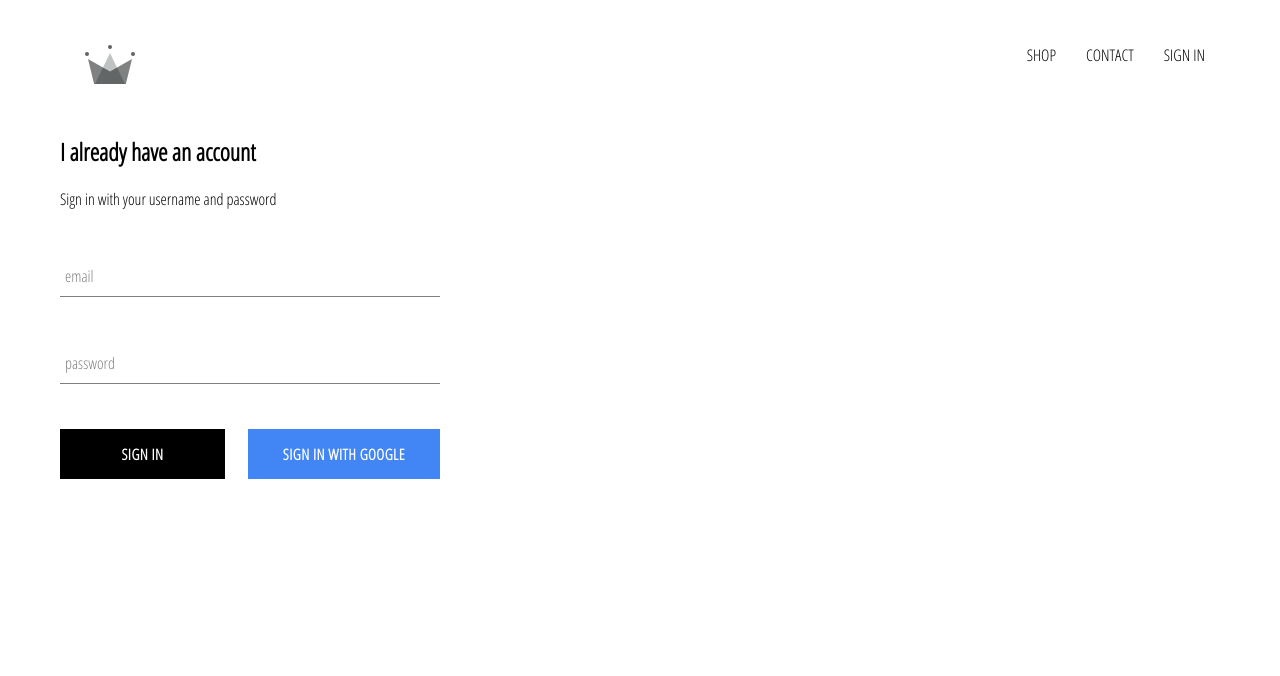
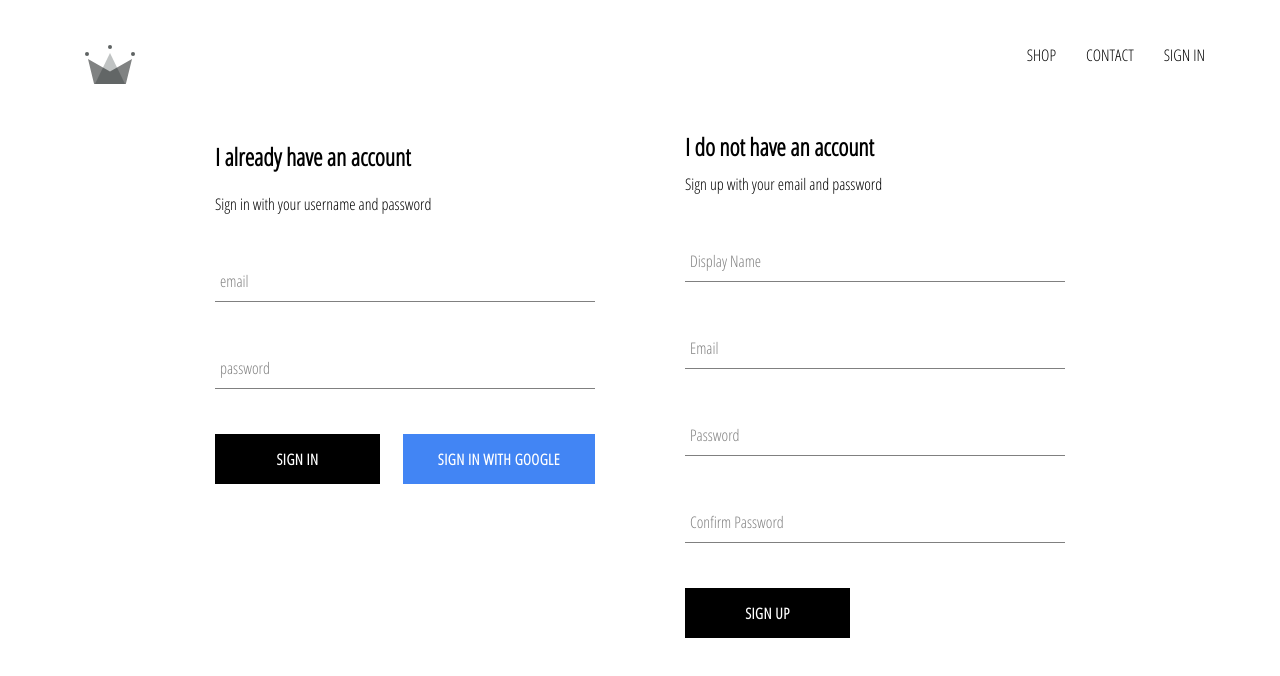
Before and after one commit to JulianIfesiokwu/crwn-clothing-julian, a React (Create React App) app: page /signin in a window 1280 px wide. Shown: the top 676 px of the page. Built offline with nearby package versions, Linux system fonts and the light colour scheme; no server answers.

Commit message:
implemented firebase utils, incuded ability to store authenticated users into our firestore database

```diff
--- a/src/App.js
+++ b/src/App.js
@@ -7,7 +7,7 @@
 import ShopPage from './pages/shop/shop.component';
 import SignInAndSignUpPage from './pages/sign-in-and-sign-up/sign-in-and-sign-up.component';
 import Header from './components/header/header.component';
-import { auth } from './firebase/firebase.utils';
+import { auth, createUserProfileDocument } from './firebase/firebase.utils';
 
 class App extends React.Component {
   constructor() {
@@ -18,14 +18,26 @@
     }
   }
 
-  unsubscribeFromAuth = null
+  unsubscribeFromAuth = null;
 
   componentDidMount() {
-    this.unsubscribeFromAuth = auth.onAuthStateChanged(user => {
-      this.setState({ currentUser: user});
+    this.unsubscribeFromAuth = auth.onAuthStateChanged(async userAuth => {
+        if(userAuth) {
+          const userRef = await createUserProfileDocument(userAuth);
 
-      console.log(user)
-    })
+          userRef.onSnapshot(snapshot => {
+            this.setState({
+              currentUser: {
+                id: snapshot.id,
+                ...snapshot.data()
+              }
+            });
+            console.looog(this.state)
+          })
+        }
+
+        this.setState({currentUser: userAuth});
+    });
   }
 
   componentWillUnmount() {
--- /dev/null
+++ b/src/components/sign-up/sign-up.component.jsx
@@ -0,0 +1,112 @@
+import React from 'react';
+
+import FormInput from '../form-input/form-input.component';
+import CustomButton from '../custom-button/custom-button.component';
+
+import { auth, createUserProfileDocument } from '../../firebase/firebase.utils'
+
+import './sign-up.styles.scss'
+
+class SignUp extends React.Component {
+    constructor() {
+        super();
+
+        this.state = {
+            displayName: '',
+            email: '',
+            password: '',
+            confirmPassword: ''
+        }
+    }
+
+    handleSubmit =  async event => {
+        event.preventDefault();
+
+        const { displayName,email,password, confirmPassword } = this.state;
+
+        if(password !== confirmPassword) {
+            alert(`password don't match`);
+            return;
+        }
+
+        try {
+            const { user } = await auth.createUserWithEmailAndPassword(
+                email,
+                password
+                );
+
+            await createUserProfileDocument(user, { displayName });
+
+            this.setState({
+                displayName: '',
+                email: '',
+                password: '',
+                confirmPassword: ''
+            })
+        } catch (error) {
+            console.error(error)
+        }
+
+    }
+
+    handleChange = event => {
+        event.preventDefault();
+        const { name, value } = event.target;
+
+        this.setState({ [name]: value} );
+    }
+
+    render() {
+        const { displayName,email,password, confirmPassword } = this.state;
+        return (
+            <div className="sign-up">
+                <h2 className="title">I do not have an account</h2>
+                <span className="">Sign up with your email and password</span>
+                <form className="sign-up-form" onSubmit={this.handleSubmit}>
+                    <FormInput
+                    type="text"
+                    name="displayName"
+                    value={displayName}
+                    onchange={this.handleChange}
+                    label="Display Name"
+                    required
+                    >
+                    </FormInput>
+                    <FormInput
+                    type="email"
+                    name="displayName"
+                    value={email}
+                    onchange={this.handleChange}
+                    label="Email"
+                    required
+                    >
+                    </FormInput>
+                    <FormInput
+                    type="password"
+                    name="password"
+                    value={password}
+                    onchange={this.handleChange}
+                    label="Password"
+                    required
+                    >
+                    </FormInput>
+                    <FormInput
+                    type="password"
+                    name="confirmPassword"
+                    value={confirmPassword}
+                    onchange={this.handleChange}
+                    label="Confirm Password"
+                    required
+                    >
+                    </FormInput>
+                    <CustomButton
+                    type="submit">
+                        Sign Up
+                    </CustomButton>
+                </form>
+            </div>
+        )
+    }
+}
+
+export default SignUp;
--- /dev/null
+++ b/src/components/sign-up/sign-up.styles.scss
@@ -0,0 +1,9 @@
+.sign-up {
+  display: flex;
+  flex-direction: column;
+  width: 380px;
+
+  .title {
+    margin: 10px 0;
+  }
+}
--- a/src/firebase/firebase.utils.js
+++ b/src/firebase/firebase.utils.js
@@ -12,6 +12,32 @@
     measurementId: "G-2G0F0VVQS2"
   };
 
+export const createUserProfileDocument = async (userAuth, additionalData) => {
+  if(!userAuth) return;
+
+  const userRef = firestore.doc(`users/${userAuth.id}`);
+
+  const snapShot = await userRef.get();
+
+  if(!snapShot.exists) {
+    const { displayName, email } = userAuth;
+    const createdAt = new Date();
+
+    try {
+      await userRef.set({
+        displayName,
+        email,
+        createdAt,
+        ...additionalData
+      })
+    } catch (error) {
+      console.log('error creating user', error.message)
+    }
+  }
+
+  return userRef;
+};
+
 firebase.initializeApp(config);
 
 export const auth = firebase.auth();
--- a/src/pages/sign-in-and-sign-up/sign-in-and-sign-up.component.jsx
+++ b/src/pages/sign-in-and-sign-up/sign-in-and-sign-up.component.jsx
@@ -1,11 +1,13 @@
 import React from 'react';
-import SignIn from '../../components/sign-in/sign-in.component'
+import SignIn from '../../components/sign-in/sign-in.component';
+import SignUp from '../../components/sign-up/sign-up.component';
 
 import './sign-in-and-sign-up.styles.scss';
 
 const SignInAndSignUpPage = () => (
     <div className="sign-in-and-sign-up">
-    <SignIn></SignIn>
+    <SignIn />
+    <SignUp />
 
     </div>
 );
--- a/src/pages/sign-in-and-sign-up/sign-in-and-sign-up.styles.scss
+++ b/src/pages/sign-in-and-sign-up/sign-in-and-sign-up.styles.scss
@@ -0,0 +1,6 @@
+.sign-in-and-sign-up {
+  width: 850px;
+  display: flex;
+  justify-content: space-between;
+  margin: 30px auto;
+}
```
